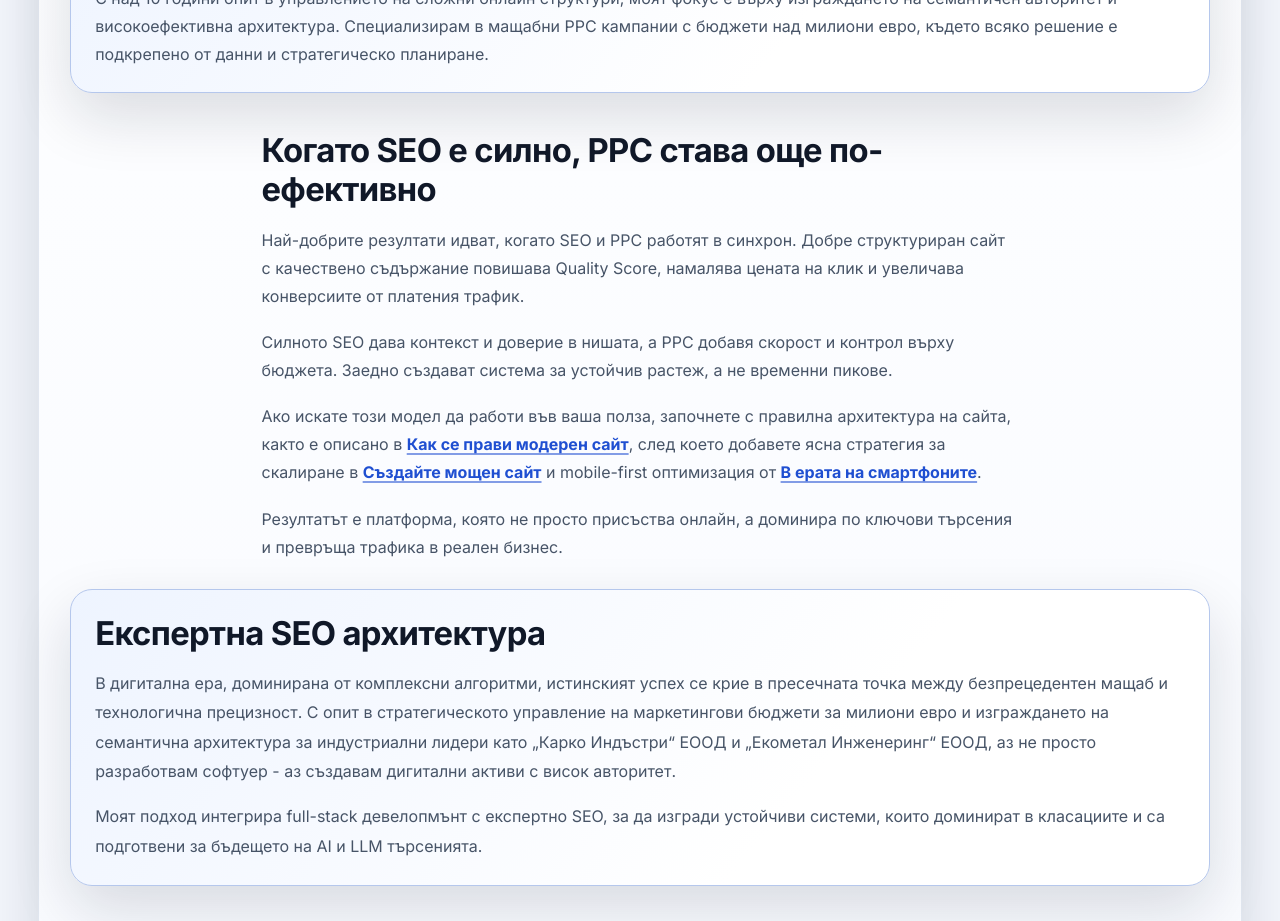
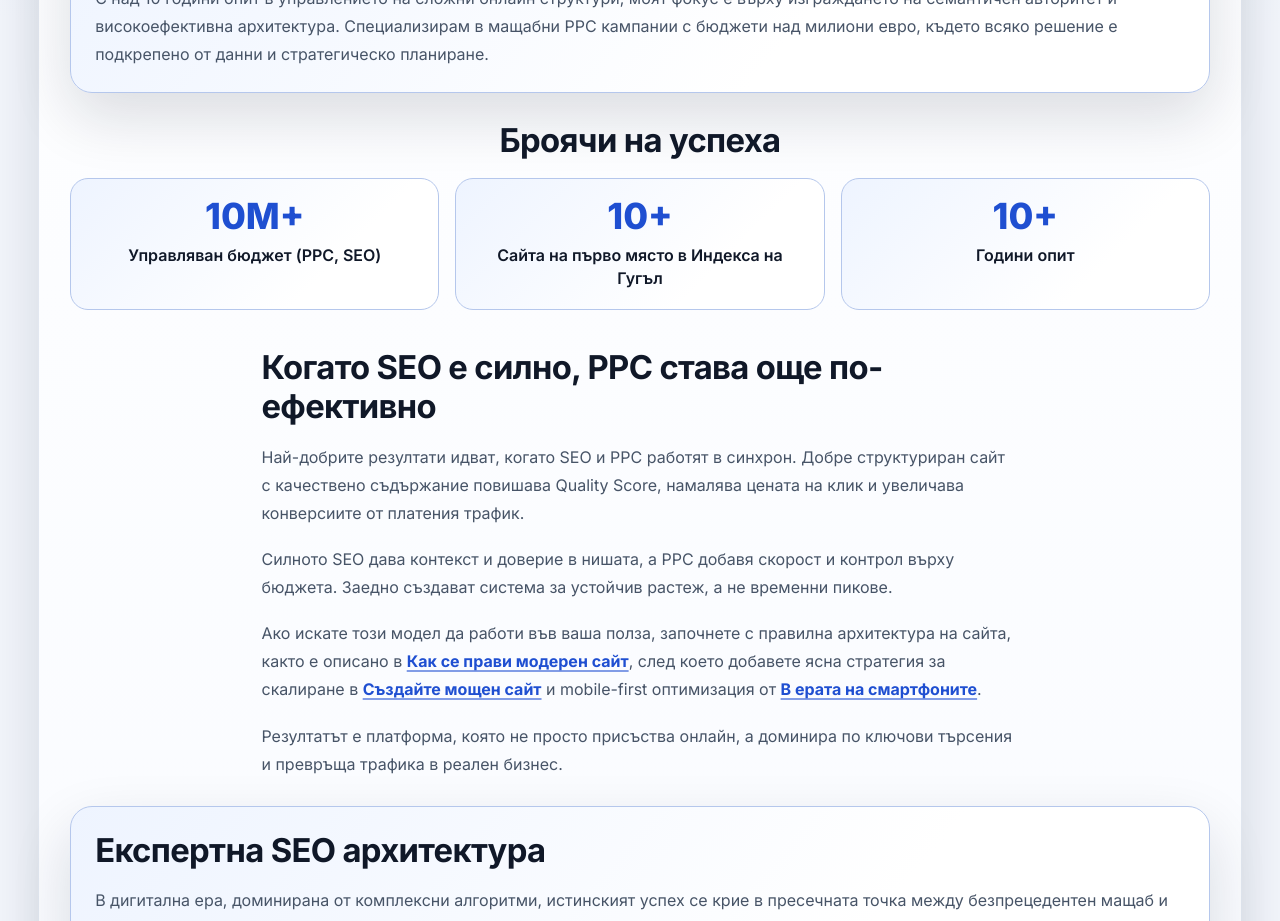
Before and after one commit to inweblife/inweblife, a Next.js app: page / in a window 1280 px wide. Shown: the part 780-1701 px from the top of the page. Built offline with nearby package versions, Linux system fonts and the light colour scheme.

Commit message:
add styles

```diff
--- a/pages/index.tsx
+++ b/pages/index.tsx
@@ -1,6 +1,7 @@
 import Head from "next/head";
 import Image from "next/image";
 import Link from "next/link";
+import { useEffect, useState } from "react";
 import SeoHead from "../components/SeoHead";
 
 import styles from "../styles/Home.module.css";
@@ -17,7 +18,35 @@ const websiteSchema = {
   },
 };
 
+const successCounters = [
+  { target: 10, suffix: "M+", label: "Управляван бюджет (PPC, SEO)" },
+  { target: 10, suffix: "+", label: "Сайта на първо място в Индекса на Гугъл" },
+  { target: 10, suffix: "+", label: "Години опит" },
+];
+
 export default function Home() {
+  const [counterValues, setCounterValues] = useState(successCounters.map(() => 0));
+
+  useEffect(() => {
+    const duration = 1400;
+    const start = performance.now();
+
+    const animate = (timestamp: number) => {
+      const elapsed = timestamp - start;
+      const progress = Math.min(elapsed / duration, 1);
+
+      setCounterValues(successCounters.map((item) => Math.floor(item.target * progress)));
+
+      if (progress < 1) {
+        requestAnimationFrame(animate);
+      } else {
+        setCounterValues(successCounters.map((item) => item.target));
+      }
+    };
+
+    requestAnimationFrame(animate);
+  }, []);
+
   return (
     <>
       <SeoHead
@@ -64,6 +93,23 @@ export default function Home() {
               от данни и стратегическо планиране.
             </p>
           </article>
+        </section>
+
+        <section className={styles.countersSection} aria-labelledby="success-counters-title">
+          <h2 id="success-counters-title" className={styles.countersTitle}>
+            Броячи на успеха
+          </h2>
+          <div className={styles.countersGrid}>
+            {successCounters.map((item, index) => (
+              <article className={styles.counterCard} key={item.label}>
+                <p className={styles.counterValue}>
+                  {counterValues[index]}
+                  {item.suffix}
+                </p>
+                <p className={styles.counterLabel}>{item.label}</p>
+              </article>
+            ))}
+          </div>
         </section>
 
         <section className={styles.text}>
--- a/styles/Home.module.css
+++ b/styles/Home.module.css
@@ -47,6 +47,43 @@
 
 .highlightSection {
   margin-top: clamp(1.3rem, 2.5vw, 2rem);
+}
+
+.countersSection {
+  margin-top: clamp(1.1rem, 2.2vw, 1.8rem);
+}
+
+.countersTitle {
+  margin: 0 0 clamp(0.85rem, 1.8vw, 1.1rem);
+  text-align: center;
+}
+
+.countersGrid {
+  display: grid;
+  gap: clamp(0.7rem, 1.8vw, 1rem);
+}
+
+.counterCard {
+  text-align: center;
+  padding: clamp(0.9rem, 2vw, 1.15rem);
+  border-radius: 18px;
+  border: 1px solid color-mix(in srgb, var(--accent) 20%, var(--border));
+  background: linear-gradient(135deg, #eef4ff 0%, #ffffff 70%);
+}
+
+.counterValue {
+  margin: 0;
+  color: var(--accent-strong);
+  font-size: clamp(1.65rem, 4.2vw, 2.25rem);
+  font-weight: 800;
+  line-height: 1.1;
+}
+
+.counterLabel {
+  margin: 0.45rem 0 0;
+  color: var(--text);
+  font-weight: 600;
+  line-height: 1.45;
 }
 
 .highlightCard {
@@ -130,3 +167,9 @@
   background: color-mix(in srgb, var(--accent) 10%, var(--surface));
   box-shadow: 0 24px 60px rgba(15, 23, 42, 0.14);
 }
+
+@media (min-width: 48rem) {
+  .countersGrid {
+    grid-template-columns: repeat(3, minmax(0, 1fr));
+  }
+}
```
